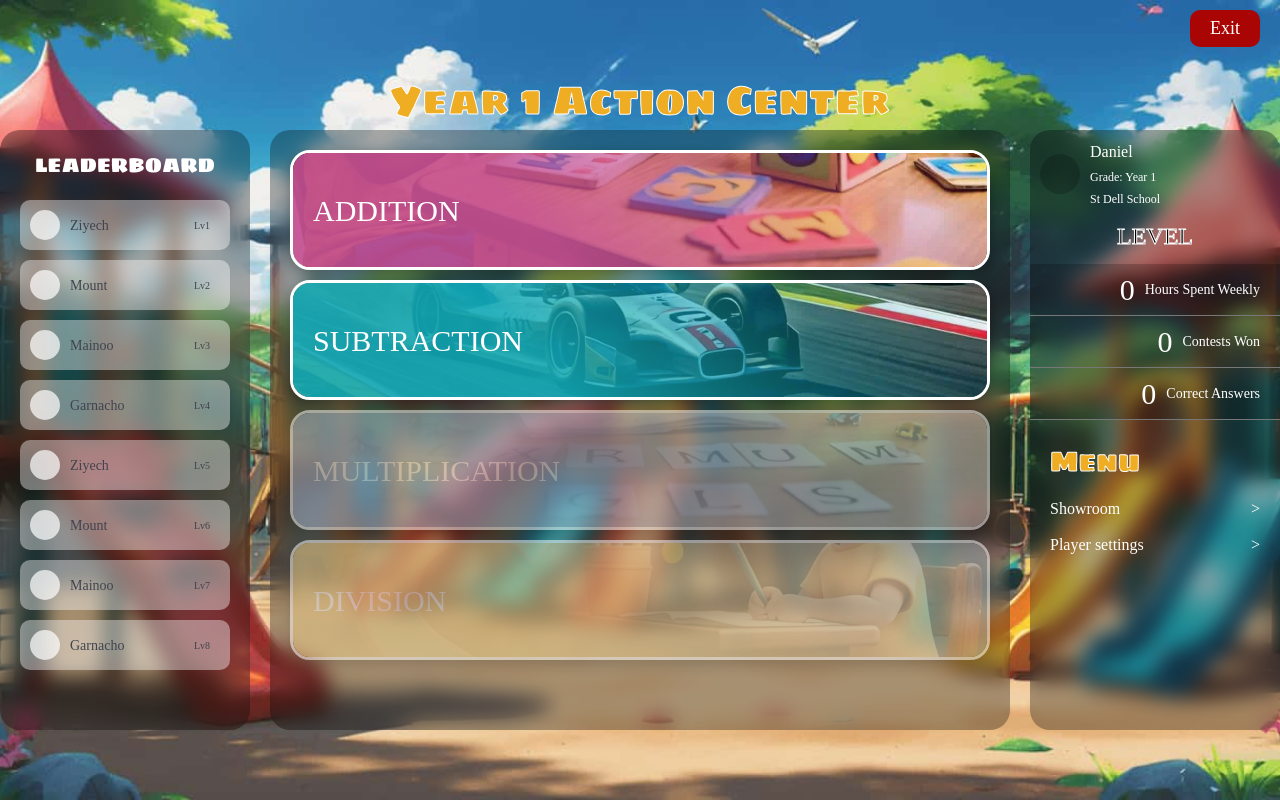
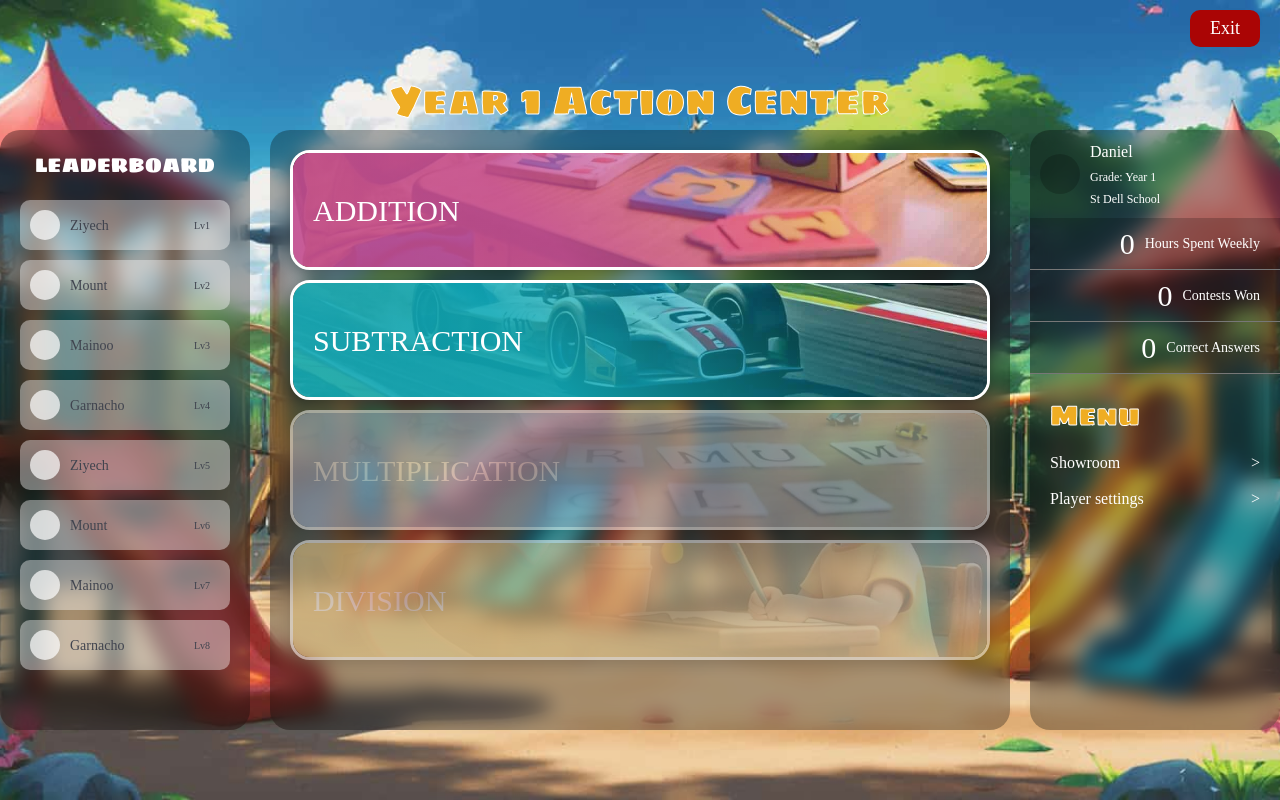
Before and after one commit to joshnwosu/chlff, a React (Vite) app: page /action-center in a window 1280 px wide. Built offline with nearby package versions, Linux system fonts and the light colour scheme; a web font is replaced by a local one.

Commit message:
update: fix

```diff
--- a/src/components/Game/Fish/Fish.tsx
+++ b/src/components/Game/Fish/Fish.tsx
@@ -609,7 +609,7 @@ const FishSideBar = ({
 }: FishSideBarProps) => {
   return (
     <div className={classes.screenInfo}>
-      <UserDetail showLevel={false} mode='dark' />
+      <UserDetail showLevel={false} mode='dark' level={5} />
 
       <div className={classes.timer}>
         <div className={classes.timerLabel}>TIME</div>
--- a/src/components/Shared/UserDetail/UserDetail.tsx
+++ b/src/components/Shared/UserDetail/UserDetail.tsx
@@ -2,7 +2,7 @@ import { useAppSelector } from '../../../app/hooks';
 import classes from './UserDetail.module.css';
 
 interface UserDetailProps {
-  level: number;
+  level?: number;
   showLevel: boolean;
   mode?: 'dark' | 'light';
 }
--- a/src/components/UserInfo/UserInfo.tsx
+++ b/src/components/UserInfo/UserInfo.tsx
@@ -17,7 +17,7 @@ const menu = [
 export default function UserInfo() {
   return (
     <div className={classes.container}>
-      <UserDetail showLevel={true} />
+      <UserDetail showLevel={false} />
 
       {false && <Progress />}
 
```
